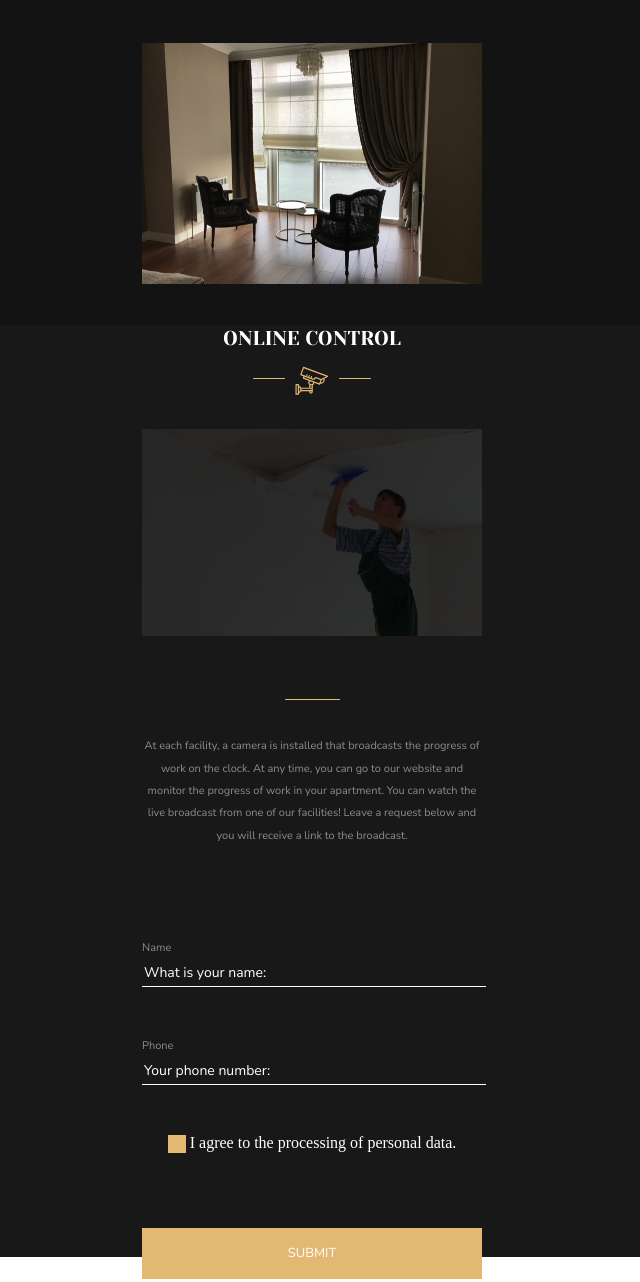
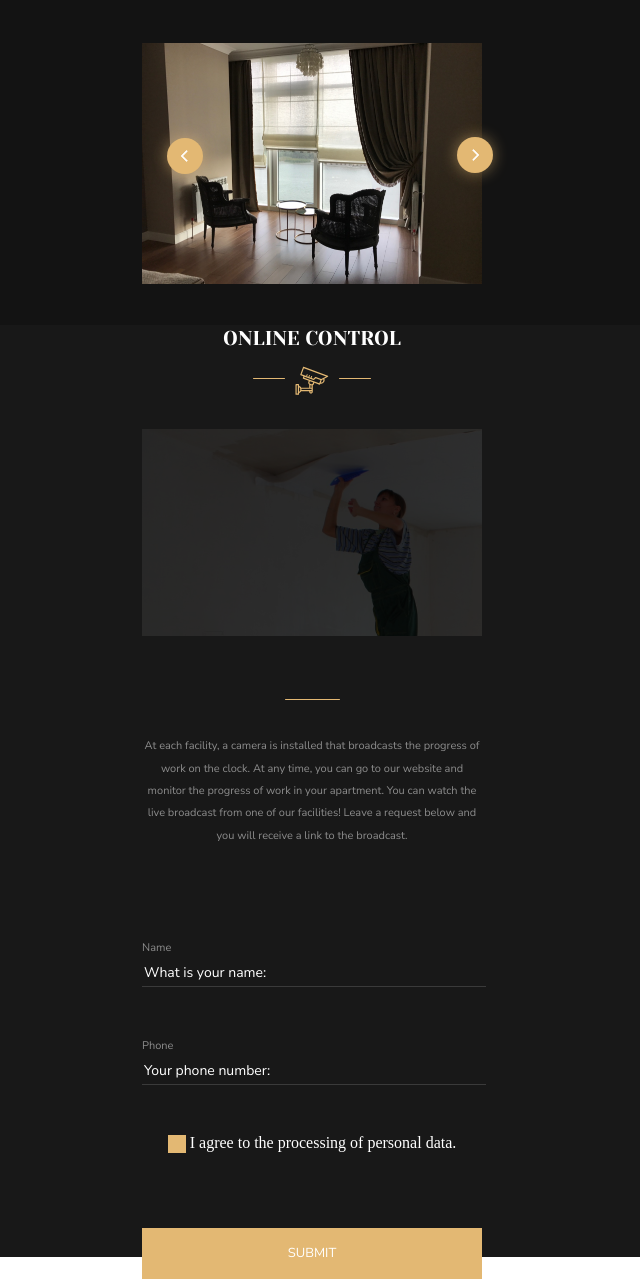
Before and after one commit to BryzgalinRoman/Studio-design_Bryzgalin_FRPRO-28-20230921T034511Z-001, a plain HTML site: page index.html in a window 1280 px wide. Shown: the part 1040-2322 px from the top of the page, without its empty margins (328-968 px from the left). Drawn offline with Linux system fonts and the light colour scheme.

Commit message:
добавил желтые стрелочки, окончательно отредактировал

```diff
--- a/index.html
+++ b/index.html
@@ -138,6 +138,14 @@
                         </ul>
                     </nav>
                     <div class="background__img">
+                        <div class="yellow_arrow">
+                            <div class="yellow_arrow__left">
+                                <img src="images/svg/yellow_arrow_left.10.svg" alt="">
+                            </div>
+                            <div class="yellow_arrow__right">
+                                <img src="images/svg/yellow_arrow_right.svg" alt="">
+                            </div>
+                        </div>
                         <img src="images/png/image_2_1.png" alt="image_2_1">
                     </div>
                 </div>
@@ -177,11 +185,11 @@
                     <div class="login__video_container">
                         <div class="text-field">
                             <label class="text-field__label" for="login">Name</label>
-                            <input id="feedback-input-1" class="video_input input_pig" type="text" placeholder="What is your name:">
+                            <input id="video_input" class="input_pig" type="text" placeholder="What is your name:">
                         </div>
                         <div class="text-field">
                             <label class="text-field__label" for="login">Phone</label>
-                            <input id="feedback-input-1" class="input_pig" type="text" placeholder="Your phone number:">
+                            <input id="video_input" class="input_pig" type="text" placeholder="Your phone number:">
                         </div>
                         <button class="login__button" type="button">
                             SUBMIT
@@ -370,6 +378,14 @@
                     </nav>
                 </div>
                 <div class="fantasies__img">
+                    <div class="yellow_arrow">
+                        <div class="yellow_arrow__left">
+                            <img src="images/svg/yellow_arrow_left.10.svg" alt="">
+                        </div>
+                        <div class="yellow_arrow__right">
+                            <img src="images/svg/yellow_arrow_right.svg" alt="">
+                        </div>
+                    </div>
                     <div class="fantasies__img_first_column">
                         <img class="fantasies__img_one" src="images/png/fantasies__img_one.png" alt="fantasies_img">
                         <img class="fantasies__img_two" src="images/png/fantasies__img_three.png" alt="fantasies_img">
--- a/style.css
+++ b/style.css
@@ -422,9 +422,6 @@ h1 {
     width: 795px;
 }
 
-    /* .video_input{
-        background-color: #FFF;
-    } */
 
 .login__button {
     width: 200px;
@@ -447,7 +444,7 @@ h1 {
     opacity: 0.8;
 }
 
-/* INPUT BOX Как покрасить дырочку? */
+/* INPUT BOX  */
 .first-checkbox {
     margin-top: 40px;
     align-self: center;
@@ -481,7 +478,7 @@ h1 {
     opacity: 1;
 }
 
-/* INPUT MFCK Как убрать рамки? */
+/* INPUT */
 
 .text-field {
     width: 231px;
@@ -769,6 +766,16 @@ h1 {
     font-weight: 400;
     line-height: 163.68%;
     padding-left: 3px;
+}
+
+#video_input {
+    color: #000000;
+    background-color: #ffffff;
+    border-bottom: 1px solid rgba(0, 0, 0, 0.15);
+}
+
+#video_input::-webkit-input-placeholder {
+    color: #000000;
 }
 
 .input_pig {
@@ -981,6 +988,10 @@ h1 {
 
 }
 
+.yellow_arrow {
+    display: none;
+}
+
 /* <!-- СЕДЬМАЯ СЕКЦИЯ --> */
 
 
@@ -1230,25 +1241,14 @@ h1 {
 
 @media screen and (max-width: 1300px) {
 
-    /* .header, */
-    /* main, */
-    /* .overlay, */
-    /* .section__black, */
     .section__black_nav,
-    /* .border_bottom_gold, */
     .arrow,
-    /* .hero, */
-    /* .types, */
     .feedback,
-    /* .fantasies, */
     .fantasies__list_nav,
     .fantasies__img_second_column,
     .fantasies__img_two,
     .clients,
     .border_bottom_gold,
-    /* .questions__title, */
-    /* .social-media-signs, */
-    /* .questions, */
     .footer,
     .header__nav,
     .header__button {
@@ -1265,9 +1265,7 @@ h1 {
 
     .overlay__container {
         height: 100%;
-        /* margin: 0 18px; */
         display: block;
-        /* text-align: center; */
     }
 
     .overlay__content {
@@ -1285,9 +1283,8 @@ h1 {
     .overlay__h1,
     .get__ready {
         width: 339px;
-        /* height: auto; */
         margin-bottom: 16px;
-        /* margin: 0 auto; */
+
     }
 
     .color__text_white,
@@ -1303,7 +1300,7 @@ h1 {
 
     .btn {
         display: block;
-        /* flex-direction: column; */
+
         max-width: 100%;
         margin-top: 32px;
     }
@@ -1319,11 +1316,11 @@ h1 {
         height: auto;
     }
 
-    .main_text_decoration{
+    .main_text_decoration {
         font-size: 14px;
     }
 
-    .second_text_decoration{
+    .second_text_decoration {
         font-size: 11px;
         width: 85px;
         height: auto;
@@ -1350,23 +1347,24 @@ h1 {
         justify-content: center;
     }
 
-    /* ..background__img {
-   width: auto;
-} */
+    .background__img {
+        width: 340px;
+    }
 
     .background__img img {
         width: 340px;
+        margin: auto;
         order: 3;
 
-        /* height: 100%; */
+
     }
 
     .container {
         width: 340px;
-        /* flex-direction: row; */
-    }
-
-    .container__h3_block{
+
+    }
+
+    .container__h3_block {
         width: 110px;
     }
 
@@ -1391,48 +1389,58 @@ h1 {
         order: 3;
     }
 
-    .container{
+    .container {
         order: 4;
     }
 
     .hero,
     .hero__video {
-        /* color: #FFF; */
+
         background: #181818;
         height: auto;
     }
 
-    .hero{
+    .hero {
         margin-top: 100px;
     }
 
     .video__block,
     .video__text,
-    .login__video_container{
+    .login__video_container {
         width: 340px;
         color: #FFF;
         height: 207px;
     }
 
     .video__text,
-    .text-field__label{
+    .text-field__label {
         font-size: 11px;
         height: auto;
         color: rgba(255, 255, 255, 0.50);
     }
 
-    .text-field__input{
+    .text-field__input {
         background-color: #181818;
         color: #FFF;
     }
 
-    .login__video_container{
+    #video_input {
+        color: #ffffff;
+        background-color: #181818;
+        border-bottom: 1px solid rgba(255, 255, 255, 0.15);
+    }
+
+    #video_input::-webkit-input-placeholder {
+        color: #ffffff;
+    }
+
+    .login__video_container {
         height: auto;
         margin-bottom: -22px;
     }
 
     .text-field,
-    .text-field__input{
+    .text-field__input {
         width: 340px;
     }
 
@@ -1444,14 +1452,15 @@ h1 {
         border-bottom: 1px solid rgb(255, 255, 255);
     }
 
-    .text-field{
+    .text-field {
         order: 1;
     }
-    .first-checkbox{
+
+    .first-checkbox {
         order: 2;
     }
 
-    .login__button{
+    .login__button {
         order: 3;
         width: 340px;
     }
@@ -1483,15 +1492,15 @@ h1 {
         margin-bottom: 80px;
     }
 
-    .description__img{
+    .description__img {
         margin-bottom: -190px;
     }
 
-    .description__container{
+    .description__container {
         display: flex;
         flex-direction: column;
         margin: 0;
-        /* align-self: flex-start; */
+
     }
 
     .fantasies,
@@ -1514,17 +1523,38 @@ h1 {
 
     .fantasies__list_title {
         text-align: center;
-        /* margin-bottom: 24px; */
-        margin: 24px auto;
+        / margin: 24px auto;
     }
 
     .fantasies__img,
     .fantasies__img_first_column,
     .fantasies__img_one {
         margin: auto;
-        /* width: 340px; */
+
         height: 242px;
-        background: url("images/png/image\ 5.3.png");
+
+    }
+
+    .yellow_arrow {
+        display: block;
+        position: absolute;
+    }
+
+    .yellow_arrow__left {
+        margin-top: 80px;
+        margin-left: 10px;
+    }
+
+    .yellow_arrow__right {
+        margin-top: -67px;
+        margin-left: 300px;
+    }
+
+    .yellow_arrow__left,
+    .yellow_arrow__right,
+    .yellow_arrow__left img,
+    .yellow_arrow__right img {
+        width: 66px;
     }
 
     .questions,
@@ -1533,8 +1563,7 @@ h1 {
     .questions-form-title,
     .online_form,
     .advantages_inputs,
-    .advantages_input
-     {
+    .advantages_input {
         width: 375px;
         margin: auto;
     }
@@ -1546,7 +1575,7 @@ h1 {
     }
 
     .question__input_one {
-        /* width: 340px; */
+
         flex-direction: column;
         gap: 35px;
         margin-bottom: 40px;
@@ -1559,16 +1588,16 @@ h1 {
         background-color: #181818;
     }
 
-    .input_pig{
+    .input_pig {
         border-bottom: 1px solid rgb(255, 255, 255);
     }
 
     .questions__form_holder {
-        /* width: 340px; */
+
         background: none;
         display: flex;
         flex-direction: column;
-        /* width: 375px; */
+
         margin-top: 185px;
         z-index: 0;
         order: 1;
@@ -1589,17 +1618,17 @@ h1 {
     .questions-form-title {
         margin-top: 0px;
         margin-bottom: 40px;
-        /* order: 1; */
-    }
-
-    .questions__label{
+
+    }
+
+    .questions__label {
         margin-top: 20px;
         margin-bottom: 40px;
         margin-left: 18px;
         align-self: baseline;
     }
 
-    .question_btn{
+    .question_btn {
         width: 340px;
     }
 
@@ -1614,7 +1643,7 @@ h1 {
         width: 340px;
         height: auto;
         text-align: center;
-    /* font-size: 18px; */
+
         margin-top: 30px;
         margin-bottom: 23px;
     }
```
Also changed, not shown: images/svg/yellow_arrow_left.10.svg (added), images/svg/yellow_arrow_right.svg (added). Lines whose indentation alone changed are shown as unchanged.
